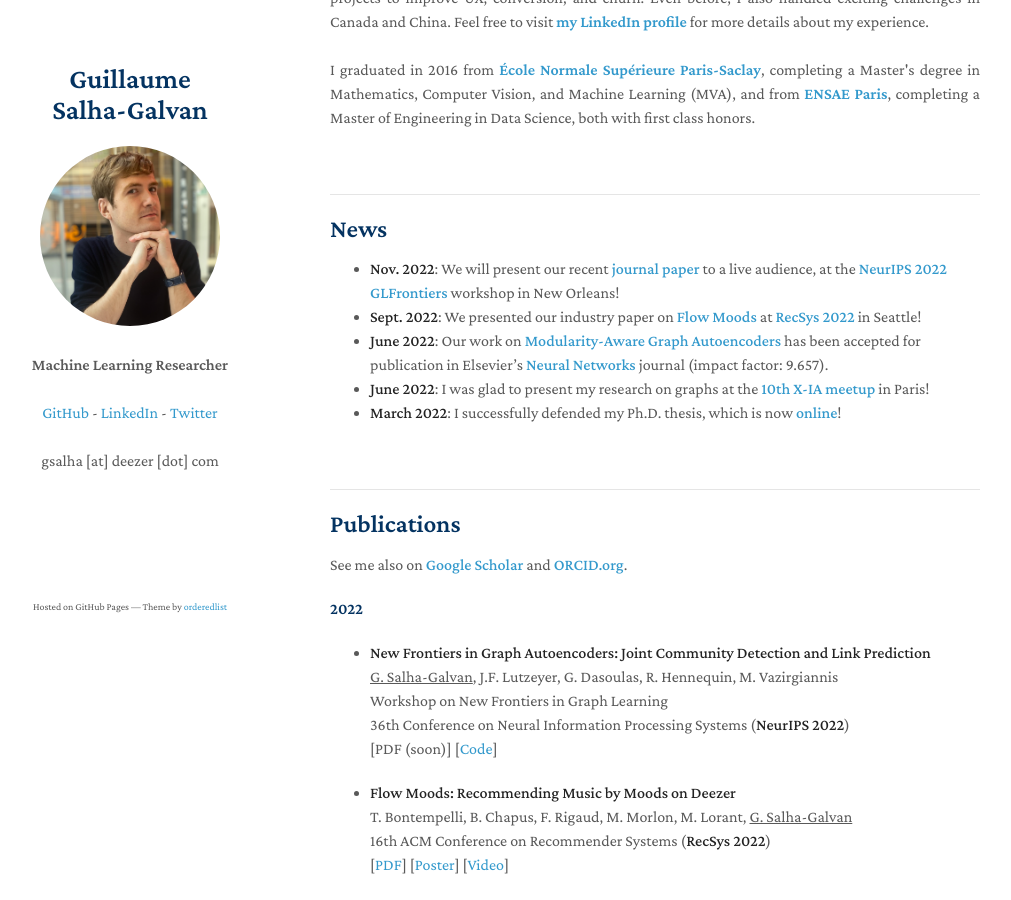
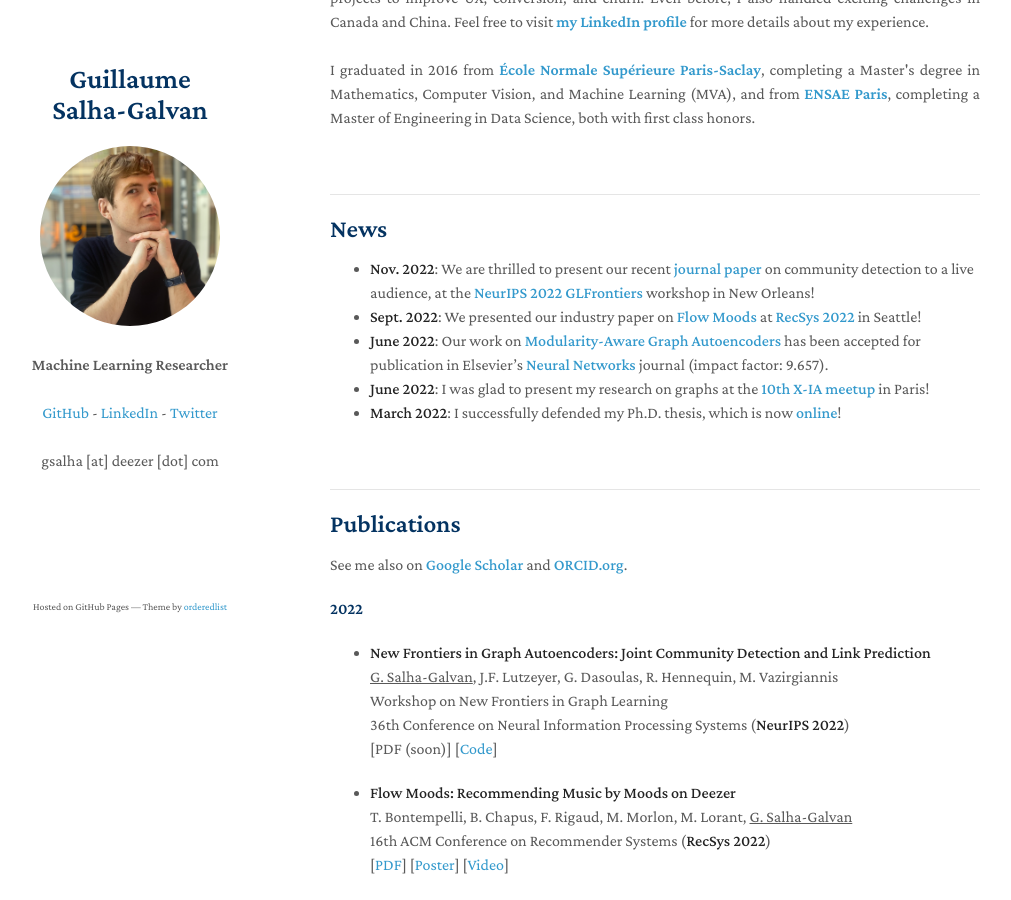
Before and after one commit to GuillaumeSalhaGalvan/GuillaumeSalhaGalvan.github.io, a Jekyll site: the page built from index.md, in a window 1280 px wide and 900 px high, scrolled down 339 px. Shown: the whole window, without its empty margins (140-1151 px from the left). Built offline with Jekyll 4.4.1, drawn with Linux system fonts in a browser that asks for light colours; our own code applies the rules of GitHub Pages for plain Markdown files; a script that is not in the unit is left out.

Commit message:
Update index.md

```diff
--- a/index.md
+++ b/index.md
@@ -17,7 +17,7 @@ I graduated in 2016 from <a href="http://math.ens-paris-saclay.fr/version-franca
 
 ## News
 
-- **Nov. 2022**: We will present our recent **<a href="https://arxiv.org/pdf/2202.00961.pdf" target="_blank">journal paper</a>** to a live audience, at the **<a href="https://glfrontiers.github.io/" target="_blank">NeurIPS 2022 GLFrontiers</a>** workshop in New Orleans!
+- **Nov. 2022**: We are thrilled to present our recent **<a href="https://arxiv.org/pdf/2202.00961.pdf" target="_blank">journal paper</a>** on community detection to a live audience, at the **<a href="https://glfrontiers.github.io/" target="_blank">NeurIPS 2022 GLFrontiers</a>** workshop in New Orleans!
 - **Sept. 2022**: We presented our industry paper on **<a href="https://www.deezer-blog.com/press/flow-moods/" target="_blank">Flow Moods</a>** at **<a href="https://recsys.acm.org/recsys22/" target="_blank">RecSys 2022</a>** in Seattle!
 - **June 2022**: Our work on **<a href="https://arxiv.org/pdf/2202.00961.pdf" target="_blank">Modularity-Aware Graph Autoencoders</a>** has been accepted for publication in Elsevier's **<a href="https://www.journals.elsevier.com/neural-networks" target="_blank">Neural Networks</a>** journal (impact factor: 9.657).
 - **June 2022**: I was glad to present my research on graphs at the **<a href="https://twitter.com/researchdeezer/status/1534884094462640128" target="_blank">10th X-IA meetup</a>** in Paris!
```
